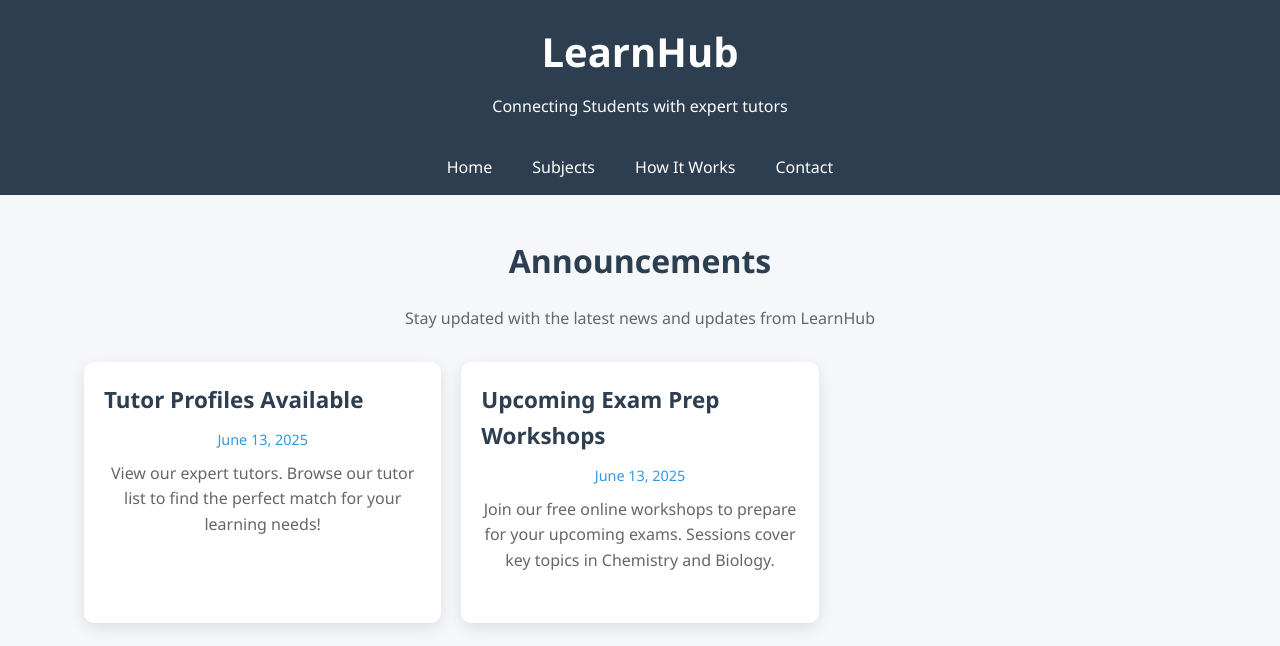
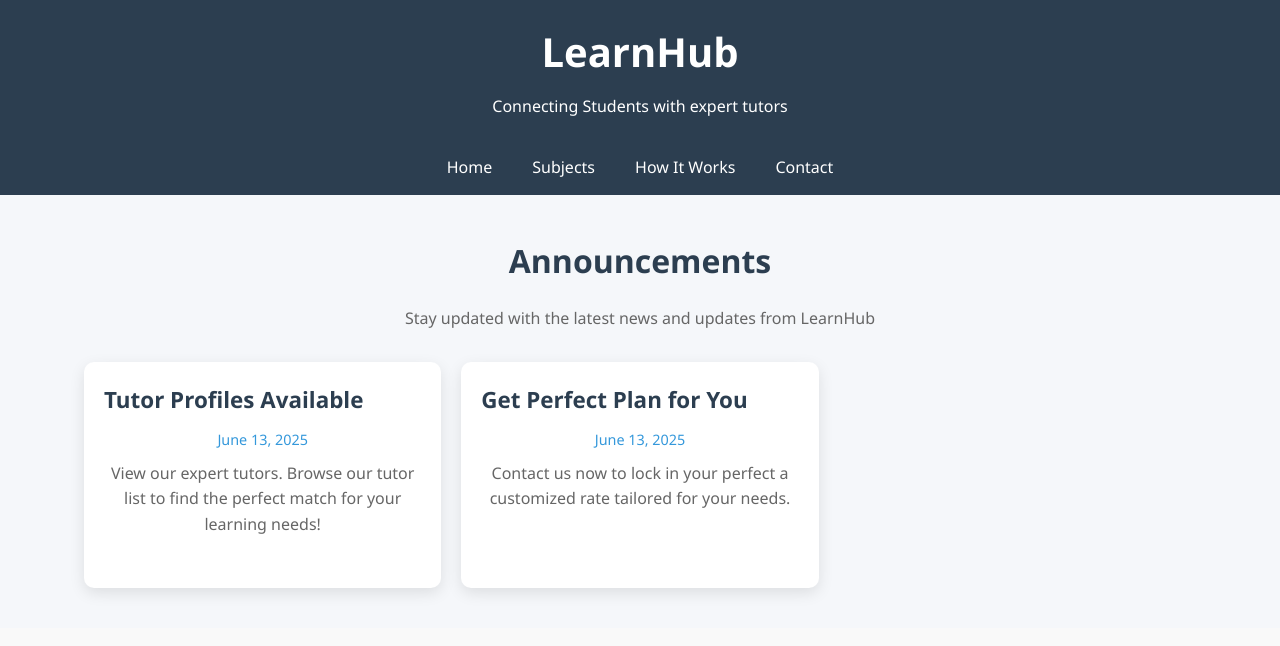
Before and after one commit to pitsophinnias/LearnHub, a website: page index.html in a window 1280 px wide. Shown: the top 646 px of the page. Drawn offline with Linux system fonts and the light colour scheme.

Commit message:
Price announcement

```diff
--- a/index.html
+++ b/index.html
@@ -40,9 +40,9 @@
                     <p>View our expert tutors. Browse our tutor list to find the perfect match for your learning needs!</p>
                 </div>
                 <div class="announcement-card">
-                    <h3>Upcoming Exam Prep Workshops</h3>
+                    <h3>Get Perfect Plan for You</h3>
                     <p class="announcement-date">June 13, 2025</p>
-                    <p>Join our free online workshops to prepare for your upcoming exams. Sessions cover key topics in Chemistry and Biology.</p>
+                    <p>Contact us now to lock in your perfect a customized rate tailored for your needs.</p>
                 </div>
             </div>
         </div>
```
